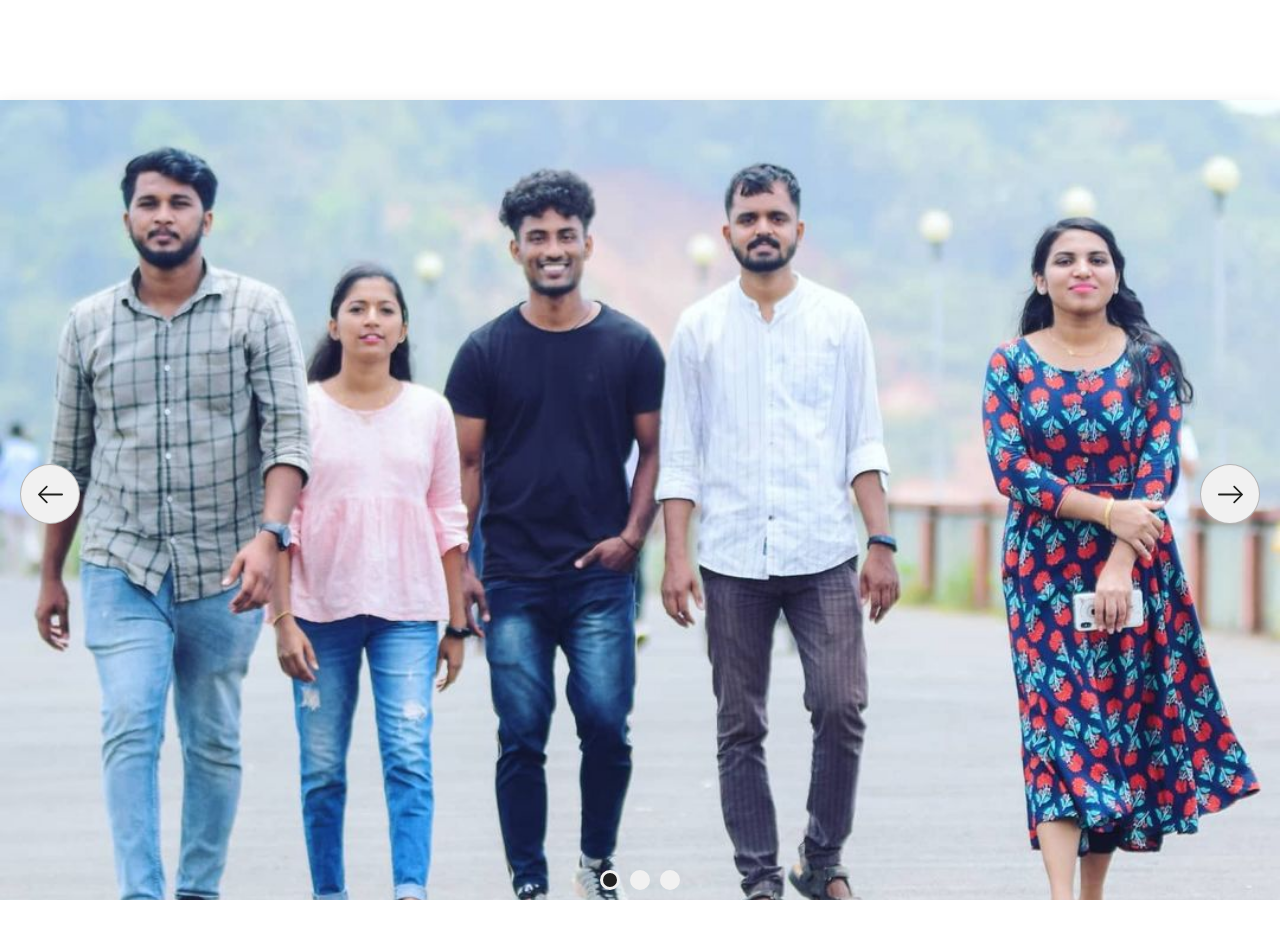
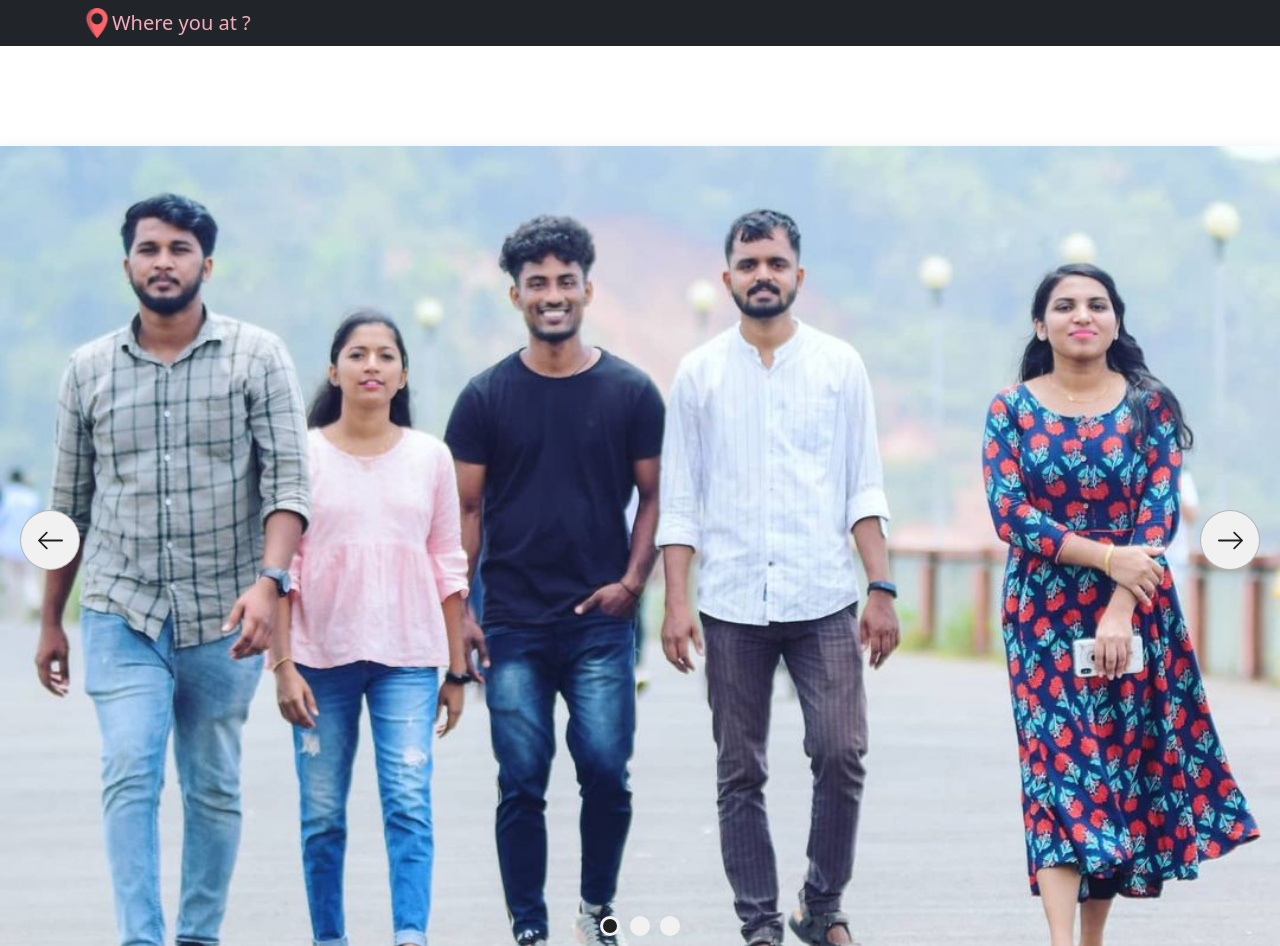
Before and after one commit to PrivatePrivates/frontend, a React (Create React App) app: page /#/ in a window 1280 px wide. Before the commit the page ends 900 px from the top, so only its background shows below. Built offline with nearby package versions, Linux system fonts and the light colour scheme.

Commit message:
added title bar

```diff
--- a/src/components/Slider/Slider.js
+++ b/src/components/Slider/Slider.js
@@ -2,6 +2,8 @@ import React, { useState } from "react";
 import "./Slider.css";
 import BtnSlider from "./BtnSlider";
 import dataSlider from "./dataSlider";
+import { Navbar, Container, Image } from "react-bootstrap";
+import logo from "../../images/Nav-logo.png";
 
 export default function Slider() {
   const [slideIndex, setSlideIndex] = useState(1);
@@ -27,13 +29,38 @@ export default function Slider() {
   };
 
   return (
+    <>
+      <Navbar bg="dark" variant="dark">
+        <Container>
+          <a style={{ textDecoration: "none" }} href="privateprivates.ml">
+            <Navbar.Brand
+              style={{
+                textAlign: "center",
+                justifyContent: "center",
+                color: "#f4abba",
+              }}
+            >
+              <Image
+                alt=""
+                src={logo}
+                width="30"
+                height="30"
+                className="d-inline-block align-top"
+              />
+              Where you at ?
+            </Navbar.Brand>
+          </a>
+        </Container>
+      </Navbar>
       <div className="container-slider">
         {dataSlider.map((obj, index) => {
           return (
             <div
               id={obj.id}
               key={obj.id}
-            className={slideIndex === index + 1 ? "slide active-anim" : "slide"}
+              className={
+                slideIndex === index + 1 ? "slide active-anim" : "slide"
+              }
             >
               <a
                 href={dataSlider[slideIndex - 1].result}
@@ -60,5 +87,6 @@ export default function Slider() {
           ))}
         </div>
       </div>
+    </>
   );
 }
```
Lines whose indentation alone changed are shown as unchanged.
